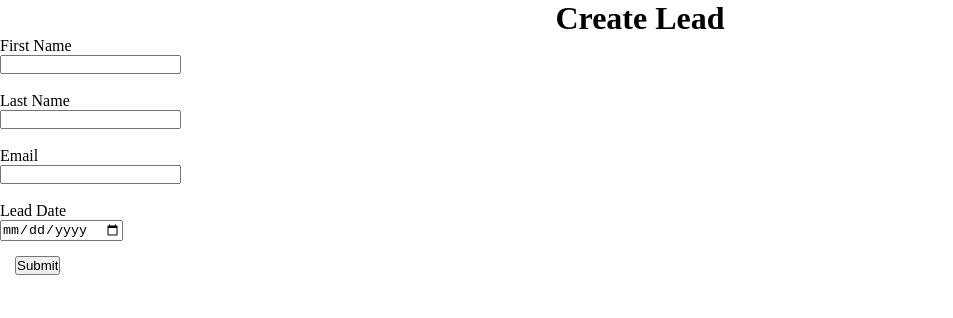
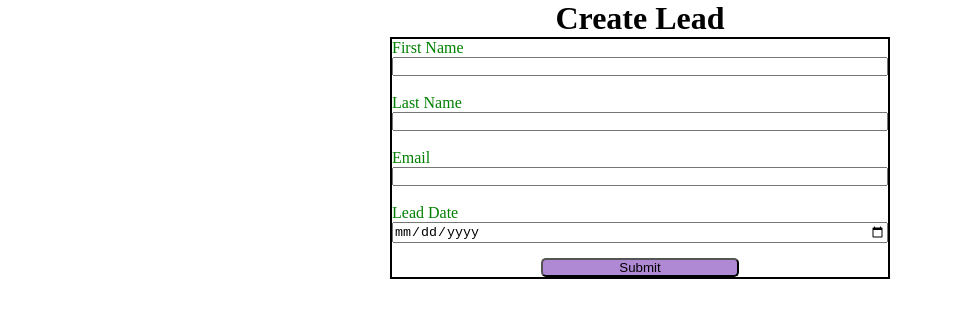
Before and after one commit to SFshivam/WebToLead, a plain HTML site: page index.html in a window 1280 px wide. Shown: the whole page, without its empty margins (0-953 px from the left). Drawn offline with Linux system fonts and the light colour scheme.

Commit message:
Final Styling Added

```diff
--- a/style.css
+++ b/style.css
@@ -1,3 +1,7 @@
+h1{
+    text-align: center;
+}
+
 *{
     margin: 0;
     padding: 0;
@@ -12,7 +16,23 @@ input,label{
     display: block;
 }
 
+label{
+    color: green;
+}
+input{
+    width: 100%;
+}
+
 .submit{
-    margin: 15px;
+    margin: 15px auto 0 auto;
+    width: 40%;
+    background-color: rgb(175, 137, 211);
+    border-radius: 5px;
+}
 
+form{
+    min-width: 300px;
+    max-width: 500px;
+    margin: auto;
+    border: 2px solid black;
 }
```
